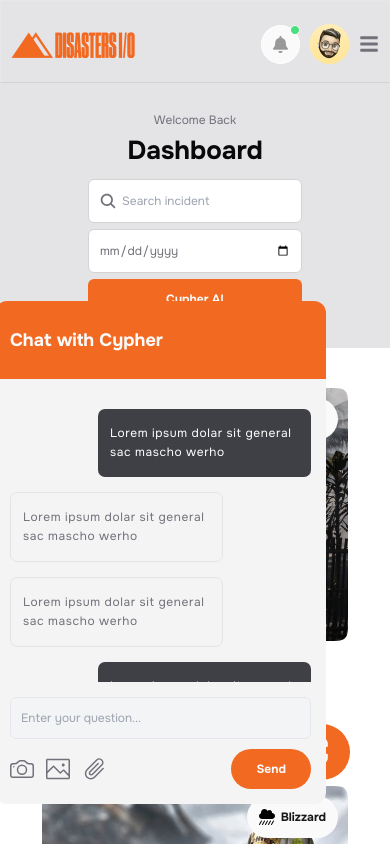
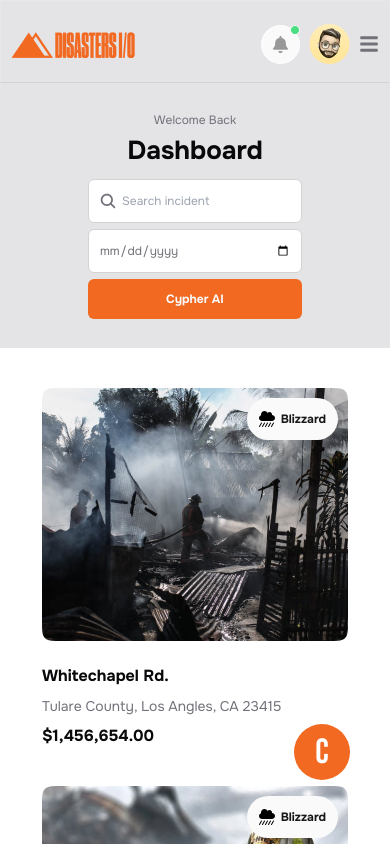
Before and after one commit to al-amin-2004/Disasters, a React (Vite) app: page / in a window 390 px wide. Shown: the top 844 px of the page. Built offline with nearby package versions, Linux system fonts and the light colour scheme.

Commit message:
18 Chatting System Done with Responsive

```diff
--- a/src/App.css
+++ b/src/App.css
@@ -15,3 +15,7 @@
     top: 46px;
     left: 0;
 }
+
+.chatScrollbar-hide::-webkit-scrollbar {
+    width: 0px;
+}
--- a/src/component/pages/home/home.jsx
+++ b/src/component/pages/home/home.jsx
@@ -5,7 +5,7 @@ import { IoSearch } from "react-icons/io5";
 import { Cards } from "../../shared/cards";
 import { cardDatas } from "../../db";
 import { ChatBox } from "../../shared/chatbox";
-import { Chatbot } from "../../shared/chatbot";
+
 
 export const Home = () => {
     return(
@@ -37,7 +37,6 @@ export const Home = () => {
                 ))}
             </Container>
             <ChatBox/>
-            <Chatbot/>
         </section>
         </>
     )
--- a/src/component/pages/incidents/incidents.jsx
+++ b/src/component/pages/incidents/incidents.jsx
@@ -80,7 +80,7 @@ export const Incidents = () => {
                 ) : (
                     <div className="flex flex-col sm:flex-row items-center gap-1.5 md:gap-3.5 text-accent w-full md:w-auto">
                         <Button className="px-10 text-accent bg-[#FAFAFA] border border-[#d4d4d8] w-full" onClick={() => setStep(step - 1)}>Back</Button>
-                        <span><Button className="w-full text-nowrap" onClick={handleStep}>{step == 5 ? "Finished" : "Next step"}</Button></span>
+                        <Button className="w-full text-nowrap" onClick={handleStep}>{step == 5 ? "Finished" : "Next step"}</Button>
                     </div>
                 )}
             </Container>
--- a/src/component/shared/cards.jsx
+++ b/src/component/shared/cards.jsx
@@ -2,7 +2,7 @@ import { FaCloudShowersHeavy } from "react-icons/fa";
 
 export const Cards = ({img, weather, title, location, price}) => {
     return(
-        <div className="max-w-[306px] space-y-5">
+        <div className="max-w-[306px] space-y-5 hover:scale-105 transition-all duration-200">
             <div className="relative">
                 <img src={img} className="w-full" />
                 <div className="flex items-center gap-1.5 px-3 py-1.5 rounded-full bg-[#fafafa] absolute top-2.5 right-2.5">
--- a/src/component/shared/chatbot.jsx
+++ /dev/null
@@ -1,57 +0,0 @@
-import { Button } from "../common/button";
-import { BsCamera } from "react-icons/bs";
-import { SlPicture } from "react-icons/sl";
-import { GoPaperclip } from "react-icons/go";
-
-export const Chatbot = () => {
-    const chatstyle = {
-        maxWidth: "213px",
-        fontSize: "12px",
-        lineHeight: "19px",
-        padding: "15px 12px",
-        borderRadius: "7px",
-        letterSpacing: "0.05em",
-    };
-
-    const chatBox = document.querySelector(".overflow-y-scroll");
-    // chatBox.scrollTo(0, chatBox.scrollHeight);
-    console.log();
-
-    return(
-        <>
-        <section className="absolute right-16 bottom-10">
-            <div className="w-[331px] bg-[#F4F4F5] rounded-xl overflow-hidden">
-                <div className="bg-primary py-[25px] px-[15px]">
-                    <h2 className="text-lg font-bold  text-[#fafafa]">Chat with Cypher</h2>
-                </div>
-
-                <div className="p-[15px]">
-                    <div className="h-[273px] overflow-y-scroll my-[15px] space-y-[15px]">
-                        <p style={chatstyle} className="float-right text-white bg-[#3F3F46]">Lorem ipsum dolar sit general sac mascho werho</p>
-
-                        <p style={chatstyle} className="float-left text-accent border border-[#E4E4E7]"> Lorem ipsum dolar sit general sac mascho werho</p>
-
-                        <p style={chatstyle} className="float-left text-accent border border-[#E4E4E7]"> Lorem ipsum dolar sit general sac mascho werho</p>
-
-                        <p style={chatstyle} className="float-right text-white bg-[#3F3F46]">Lorem ipsum dolar sit general sac mascho werho</p>
-
-                        <p style={chatstyle} className="float-left text-accent border border-[#E4E4E7]"> Lorem ipsum dolar sit general sac mascho werho</p>
-                    </div>
-
-                    <div className="space-y-2.5">
-                        <input type="text" placeholder="Enter your question..." className="w-full text-xs outline-none border border-[#E5E7EB] py-3 px-2.5 bg-[#F3F4F6] rounded-md"/>
-                        <div className="flex justify-between items-center">
-                            <div className="flex items-center gap-3 text-accent text-2xl cursor-pointer">
-                                <BsCamera />
-                                <SlPicture />
-                                <GoPaperclip />
-                            </div>
-                            <Button className="text-xs rounded-full">Send</Button>
-                        </div>
-                    </div>
-                </div>
-            </div>
-        </section>
-        </>
-    )
-}
--- a/src/component/shared/chatbox.jsx
+++ b/src/component/shared/chatbox.jsx
@@ -1,3 +1,8 @@
+import { Button } from "../common/button";
+import { BsCamera } from "react-icons/bs";
+import { SlPicture } from "react-icons/sl";
+import { GoPaperclip } from "react-icons/go";
+
 import { useState } from "react"
 import { RxCross2 } from "react-icons/rx";
 import { twMerge } from "tailwind-merge";
@@ -5,11 +10,53 @@ import { twMerge } from "tailwind-merge";
 
 export const ChatBox = () => {
 
+    const chatstyle = {
+        maxWidth: "213px",
+        fontSize: "12px",
+        lineHeight: "19px",
+        padding: "12px",
+        borderRadius: "7px",
+        letterSpacing: "0.05em",
+    };
+
     const [chatOpen, setChatOpen] = useState(false);
 
     return(
-        <button className={twMerge('fixed bottom-16 md:bottom-24 lg:bottom-[117px] right-10 md:right-[70px] size-14 md:size-20 rounded-full bg-primary font-bebasNeue text-white text-[35px] md:text-[55px] leading-none flex justify-center items-center hover:scale-105 transition-all duration-200', chatOpen && "bg-white md:text-3xl text-black shadow-chatBtn")} onClick={() => setChatOpen(!chatOpen)}>
-            {chatOpen ? <RxCross2 />: "C"}
-        </button>
+        <section className="fixed bottom-16 md:bottom-24 lg:bottom-[117px] right-10 md:right-[70px] space-y-4">
+            <div className={`w-screen h-screen fixed sm:static bottom-0 left-0 sm:h-auto sm:w-[331px] bg-[#F4F4F5] rounded-xl overflow-hidden transition-all duration-500 shadow-lg ${chatOpen ? "scale-100" : "scale-0"}`}>
+                <div className="bg-primary py-[25px] px-[15px] flex justify-between items-center">
+                    <h2 className="text-lg font-bold  text-[#fafafa]">Chat with Cypher</h2>
+                    <RxCross2 className="sm:hidden text-xl cursor-pointer" onClick={() => setChatOpen(false)}/>
+                </div>
+
+                <div className="p-[15px] h-screen sm:h-auto">
+                    <div className="sm:h-[273px] overflow-y-scroll my-[15px] space-y-[15px] chatScrollbar-hide">
+                        <p style={chatstyle} className="float-right text-white bg-[#3F3F46]">Lorem ipsum dolar sit general sac mascho werho</p>
+
+                        <p style={chatstyle} className="float-left text-accent border border-[#E4E4E7]"> Lorem ipsum dolar sit general sac mascho werho</p>
+
+                        <p style={chatstyle} className="float-left text-accent border border-[#E4E4E7]"> Lorem ipsum dolar sit general sac mascho werho</p>
+
+                        <p style={chatstyle} className="float-right text-white bg-[#3F3F46]">Lorem ipsum dolar sit general sac mascho werho</p>
+                    </div>
+
+                    <div className="space-y-2.5 w-full absolute sm:static bottom-0 left-0 p-3 sm:p-0">
+                        <input type="text" placeholder="Enter your question..." className="w-full text-xs outline-none border border-[#E5E7EB] py-3 px-2.5 bg-[#F3F4F6] rounded-md"/>
+                        <div className="flex justify-between items-center">
+                            <div className="flex items-center gap-3 text-accent text-2xl cursor-pointer">
+                                <BsCamera />
+                                <SlPicture />
+                                <GoPaperclip />
+                            </div>
+                            <Button className="text-xs rounded-full">Send</Button>
+                        </div>
+                    </div>
+                </div>
+            </div>
+
+            <button className={twMerge('float-end size-14 md:size-20 rounded-full bg-primary font-bebasNeue text-white text-[35px] md:text-[55px] leading-none flex justify-center items-center hover:scale-105 transition-all duration-200', chatOpen && "bg-white md:text-3xl text-black shadow-chatBtn")} onClick={() => setChatOpen(!chatOpen)}>
+                {chatOpen ? <RxCross2 />: "C"}
+            </button>
+        </section>
     )
 }
```
